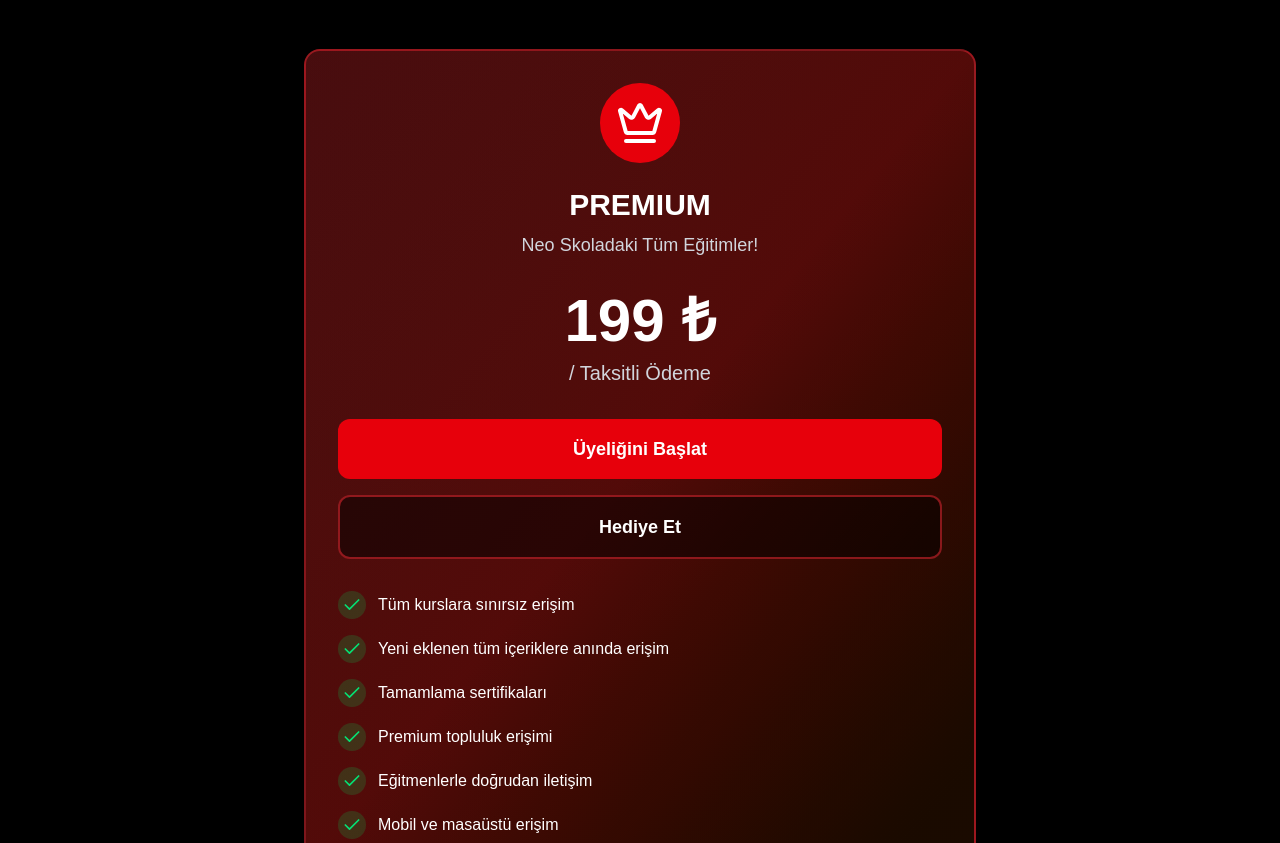
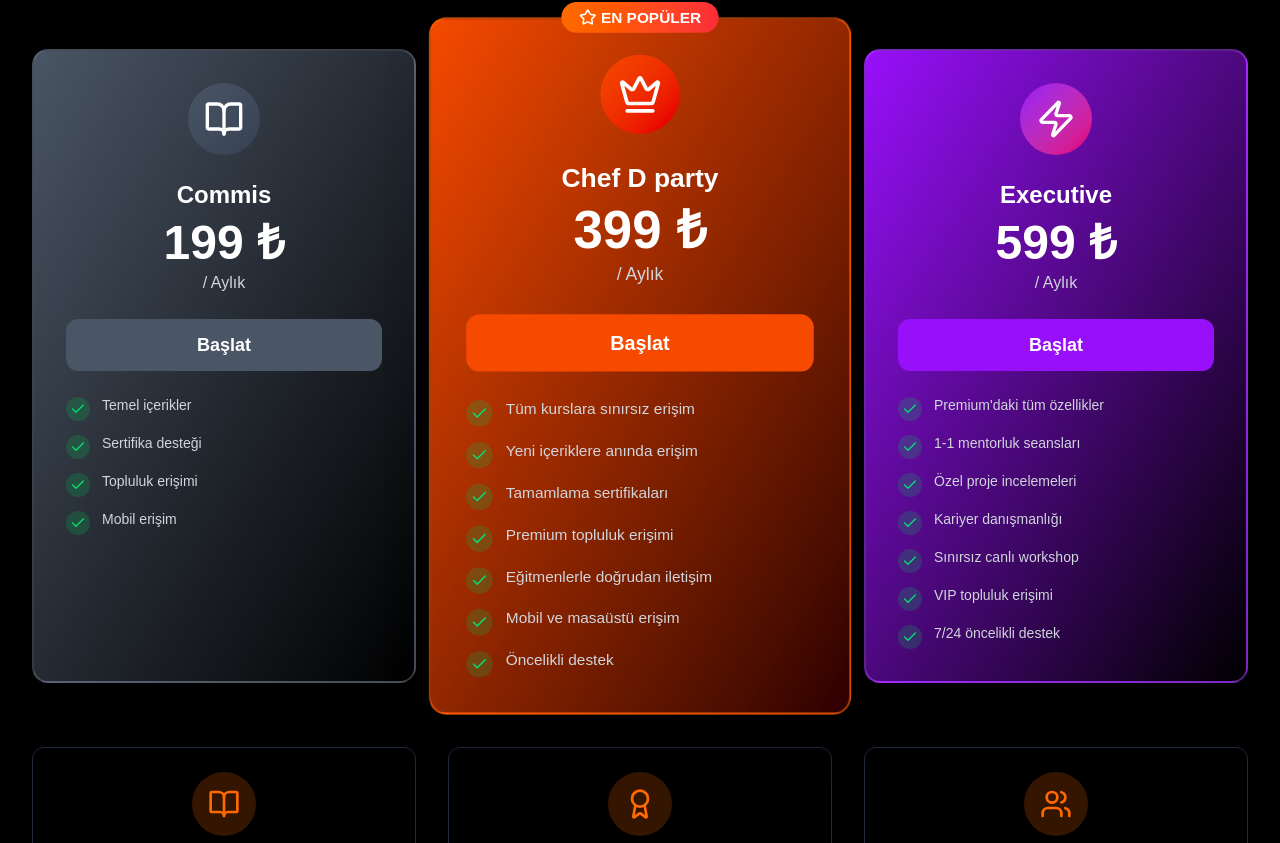
Before and after one commit to ikayaalp/gastrofolly, a Next.js app: page /subscription in a window 1280 px wide. Shown: the part 397-1240 px from the top of the page. Built offline with nearby package versions, Linux system fonts and the light colour scheme; no server answers.

Commit message:
aboneliik sistemine geçildi

```diff
--- a/src/app/page.tsx
+++ b/src/app/page.tsx
@@ -105,6 +105,30 @@ export default function Home() {
                 <Play className="h-5 w-5" />
                 <span>Tanıtım Videosu</span>
               </button>
+            </div>
+          </div>
+        </div>
+      </section>
+
+      {/* Subscription Banner */}
+      <section className="py-8 bg-gradient-to-r from-orange-900/40 via-orange-800/40 to-red-900/40 border-y border-orange-500/30">
+        <div className="max-w-7xl mx-auto px-4 sm:px-6 lg:px-8">
+          <div className="flex flex-col md:flex-row items-center justify-between gap-6">
+            <div className="flex-1 text-center md:text-left">
+              <h2 className="text-3xl md:text-4xl font-bold text-white mb-2">
+                Tüm Kurslara Sınırsız Erişim!
+              </h2>
+              <p className="text-lg text-gray-200">
+                Premium üyelikle tüm eğitimlere, yeni içeriklere ve daha fazlasına erişin. Sadece <span className="font-bold text-orange-300">199₺/Aylık</span>
+              </p>
+            </div>
+            <div className="flex-shrink-0">
+              <Link
+                href="/subscription"
+                className="inline-block bg-orange-600 hover:bg-orange-700 text-white text-lg font-bold px-8 py-4 rounded-xl transition-all duration-300 transform hover:scale-105 shadow-lg"
+              >
+                Premium Üye Ol
+              </Link>
             </div>
           </div>
         </div>
--- a/src/app/subscription/page.tsx
+++ b/src/app/subscription/page.tsx
@@ -1,11 +1,66 @@
 import { getServerSession } from "next-auth/next"
 import { authOptions } from "@/lib/auth"
 import Link from "next/link"
-import { ChefHat, Check, Crown, Sparkles, BookOpen, Award, Users, MessageCircle, Home } from "lucide-react"
+import { ChefHat, Check, Crown, Sparkles, BookOpen, Award, Users, MessageCircle, Home, Zap, Star } from "lucide-react"
 import UserDropdown from "@/components/ui/UserDropdown"
 
 export default async function SubscriptionPage() {
     const session = await getServerSession(authOptions)
+
+    const plans = [
+        {
+            name: "Commis",
+            price: "199",
+            period: "Aylık",
+            icon: BookOpen,
+            color: "from-gray-600 to-gray-700",
+            borderColor: "border-gray-500/50",
+            buttonColor: "bg-gray-600 hover:bg-gray-700",
+            features: [
+                "Temel içerikler",
+                "Sertifika desteği",
+                "Topluluk erişimi",
+                "Mobil erişim"
+            ]
+        },
+        {
+            name: "Chef D party",
+            price: "399",
+            period: "Aylık",
+            icon: Crown,
+            color: "from-orange-600 to-red-600",
+            borderColor: "border-orange-500/50",
+            buttonColor: "bg-orange-600 hover:bg-orange-700",
+            popular: true,
+            features: [
+                "Tüm kurslara sınırsız erişim",
+                "Yeni içeriklere anında erişim",
+                "Tamamlama sertifikaları",
+                "Premium topluluk erişimi",
+                "Eğitmenlerle doğrudan iletişim",
+                "Mobil ve masaüstü erişim",
+                "Öncelikli destek"
+            ]
+        },
+        {
+            name: "Executive",
+            price: "599",
+            period: "Aylık",
+            icon: Zap,
+            color: "from-purple-600 to-pink-600",
+            borderColor: "border-purple-500/50",
+            buttonColor: "bg-purple-600 hover:bg-purple-700",
+            features: [
+                "Premium'daki tüm özellikler",
+                "1-1 mentorluk seansları",
+                "Özel proje incelemeleri",
+                "Kariyer danışmanlığı",
+                "Sınırsız canlı workshop",
+                "VIP topluluk erişimi",
+                "7/24 öncelikli destek"
+            ]
+        }
+    ]
 
     return (
         <div className="min-h-screen bg-black">
@@ -81,103 +136,80 @@ export default async function SubscriptionPage() {
 
             {/* Main Content */}
             <div className="pt-20 md:pt-24 pb-20 md:pb-8">
-                <div className="max-w-6xl mx-auto px-4 sm:px-6 lg:px-8 py-12">
+                <div className="max-w-7xl mx-auto px-4 sm:px-6 lg:px-8 py-12">
                     {/* Hero Section */}
                     <div className="text-center mb-16">
-                        <div className="inline-flex items-center gap-2 bg-gradient-to-r from-red-600/20 to-orange-600/20 border border-red-500/30 rounded-full px-6 py-2 mb-6">
+                        <div className="inline-flex items-center gap-2 bg-gradient-to-r from-orange-600/20 to-red-600/20 border border-orange-500/30 rounded-full px-6 py-2 mb-6">
                             <Sparkles className="h-5 w-5 text-orange-400" />
                             <span className="text-orange-400 font-semibold">Premium Üyelik</span>
                         </div>
                         <h1 className="text-4xl md:text-6xl font-bold text-white mb-6">
                             Seni Bekleyen Eşsiz Deneyime<br />
-                            <span className="text-transparent bg-clip-text bg-gradient-to-r from-red-500 to-orange-500">
+                            <span className="text-transparent bg-clip-text bg-gradient-to-r from-orange-500 to-red-500">
                                 Hemen Başla!
                             </span>
                         </h1>
                         <p className="text-xl text-gray-300 max-w-3xl mx-auto">
-                            Neo Skoladaki tüm eğitimlere sınırsız erişim, premium içerikler ve daha fazlası!
+                            Tüm eğitimlere sınırsız erişim, premium içerikler ve daha fazlası!
                         </p>
                     </div>
 
-                    {/* Pricing Card */}
-                    <div className="max-w-2xl mx-auto mb-16">
-                        <div className="bg-gradient-to-br from-red-900/40 via-red-800/40 to-black/40 border-2 border-red-500/50 rounded-2xl p-8 relative overflow-hidden">
-                            {/* Background Pattern */}
-                            <div className="absolute inset-0 opacity-10">
-                                <div className="absolute inset-0 bg-gradient-to-br from-red-500 to-orange-500"></div>
+                    {/* Pricing Cards */}
+                    <div className="grid grid-cols-1 md:grid-cols-3 gap-8 mb-16">
+                        {plans.map((plan) => {
+                            const Icon = plan.icon
+                            return (
+                                <div
+                                    key={plan.name}
+                                    className={`relative bg-gradient-to-br ${plan.color.replace('from-', 'from-').replace('to-', 'to-')}/20 border-2 ${plan.borderColor} rounded-2xl p-8 ${plan.popular ? 'md:scale-110 md:shadow-2xl' : ''} transition-all duration-300 hover:scale-105`}
+                                >
+                                    {/* Popular Badge */}
+                                    {plan.popular && (
+                                        <div className="absolute -top-4 left-1/2 transform -translate-x-1/2">
+                                            <div className="bg-gradient-to-r from-orange-500 to-red-500 text-white px-4 py-1 rounded-full text-sm font-bold flex items-center gap-1">
+                                                <Star className="h-4 w-4" />
+                                                EN POPÜLER
                                             </div>
+                                        </div>
+                                    )}
 
-                            <div className="relative z-10">
-                                {/* Badge */}
+                                    {/* Icon */}
                                     <div className="flex justify-center mb-6">
-                                    <div className="bg-red-600 rounded-full p-4">
-                                        <Crown className="h-12 w-12 text-white" />
+                                        <div className={`bg-gradient-to-br ${plan.color} rounded-full p-4`}>
+                                            <Icon className="h-10 w-10 text-white" />
                                         </div>
                                     </div>
 
                                     {/* Plan Name */}
-                                <h2 className="text-3xl font-bold text-white text-center mb-2">PREMIUM</h2>
-                                <p className="text-gray-300 text-center text-lg mb-8">Neo Skoladaki Tüm Eğitimler!</p>
+                                    <h3 className="text-2xl font-bold text-white text-center mb-2">{plan.name}</h3>
 
                                     {/* Price */}
-                                <div className="text-center mb-8">
-                                    <div className="text-6xl font-bold text-white mb-2">
-                                        199 ₺
+                                    <div className="text-center mb-6">
+                                        <div className="text-5xl font-bold text-white mb-1">
+                                            {plan.price} ₺
                                         </div>
-                                    <p className="text-gray-300 text-xl">/ Taksitli Ödeme</p>
+                                        <p className="text-gray-300">/ {plan.period}</p>
                                     </div>
 
-                                {/* CTA Buttons */}
-                                <div className="flex flex-col gap-4 mb-8">
-                                    <button className="w-full bg-red-600 hover:bg-red-700 text-white text-lg font-bold py-4 rounded-xl transition-all duration-300 transform hover:scale-105">
-                                        Üyeliğini Başlat
+                                    {/* CTA Button */}
+                                    <button className={`w-full ${plan.buttonColor} text-white text-lg font-bold py-3 rounded-xl transition-all duration-300 mb-6`}>
+                                        Başlat
                                     </button>
-                                    <button className="w-full bg-black/50 hover:bg-black/70 border-2 border-red-500/50 text-white text-lg font-semibold py-4 rounded-xl transition-all duration-300">
-                                        Hediye Et
-                                    </button>
-                                </div>
 
                                     {/* Features */}
-                                <div className="space-y-4">
-                                    <div className="flex items-center gap-3">
-                                        <div className="bg-green-500/20 rounded-full p-1">
-                                            <Check className="h-5 w-5 text-green-400" />
+                                    <div className="space-y-3">
+                                        {plan.features.map((feature, index) => (
+                                            <div key={index} className="flex items-start gap-3">
+                                                <div className="bg-green-500/20 rounded-full p-1 flex-shrink-0 mt-0.5">
+                                                    <Check className="h-4 w-4 text-green-400" />
                                                 </div>
-                                        <span className="text-white">Tüm kurslara sınırsız erişim</span>
+                                                <span className="text-gray-300 text-sm">{feature}</span>
                                             </div>
-                                    <div className="flex items-center gap-3">
-                                        <div className="bg-green-500/20 rounded-full p-1">
-                                            <Check className="h-5 w-5 text-green-400" />
-                                        </div>
-                                        <span className="text-white">Yeni eklenen tüm içeriklere anında erişim</span>
-                                    </div>
-                                    <div className="flex items-center gap-3">
-                                        <div className="bg-green-500/20 rounded-full p-1">
-                                            <Check className="h-5 w-5 text-green-400" />
-                                        </div>
-                                        <span className="text-white">Tamamlama sertifikaları</span>
-                                    </div>
-                                    <div className="flex items-center gap-3">
-                                        <div className="bg-green-500/20 rounded-full p-1">
-                                            <Check className="h-5 w-5 text-green-400" />
-                                        </div>
-                                        <span className="text-white">Premium topluluk erişimi</span>
-                                    </div>
-                                    <div className="flex items-center gap-3">
-                                        <div className="bg-green-500/20 rounded-full p-1">
-                                            <Check className="h-5 w-5 text-green-400" />
-                                        </div>
-                                        <span className="text-white">Eğitmenlerle doğrudan iletişim</span>
-                                    </div>
-                                    <div className="flex items-center gap-3">
-                                        <div className="bg-green-500/20 rounded-full p-1">
-                                            <Check className="h-5 w-5 text-green-400" />
-                                        </div>
-                                        <span className="text-white">Mobil ve masaüstü erişim</span>
+                                        ))}
                                     </div>
                                 </div>
-                            </div>
-                        </div>
+                            )
+                        })}
                     </div>
 
                     {/* Benefits Grid */}
@@ -206,20 +238,6 @@ export default async function SubscriptionPage() {
                             <p className="text-gray-400">Premium üyelerle networking</p>
                         </div>
                     </div>
-
-                    {/* FAQ or Additional Info */}
-                    <div className="bg-black border border-gray-800 rounded-xl p-8 text-center">
-                        <h3 className="text-2xl font-bold text-white mb-4">Sorularınız mı var?</h3>
-                        <p className="text-gray-300 mb-6">
-                            Premium üyelik hakkında daha fazla bilgi almak için bizimle iletişime geçin.
-                        </p>
-                        <Link
-                            href="/contact"
-                            className="inline-block bg-orange-600 hover:bg-orange-700 text-white px-8 py-3 rounded-lg font-semibold transition-colors"
-                        >
-                            İletişime Geç
-                        </Link>
-                    </div>
                 </div>
             </div>
 
```
Lines whose indentation alone changed are shown as unchanged.
